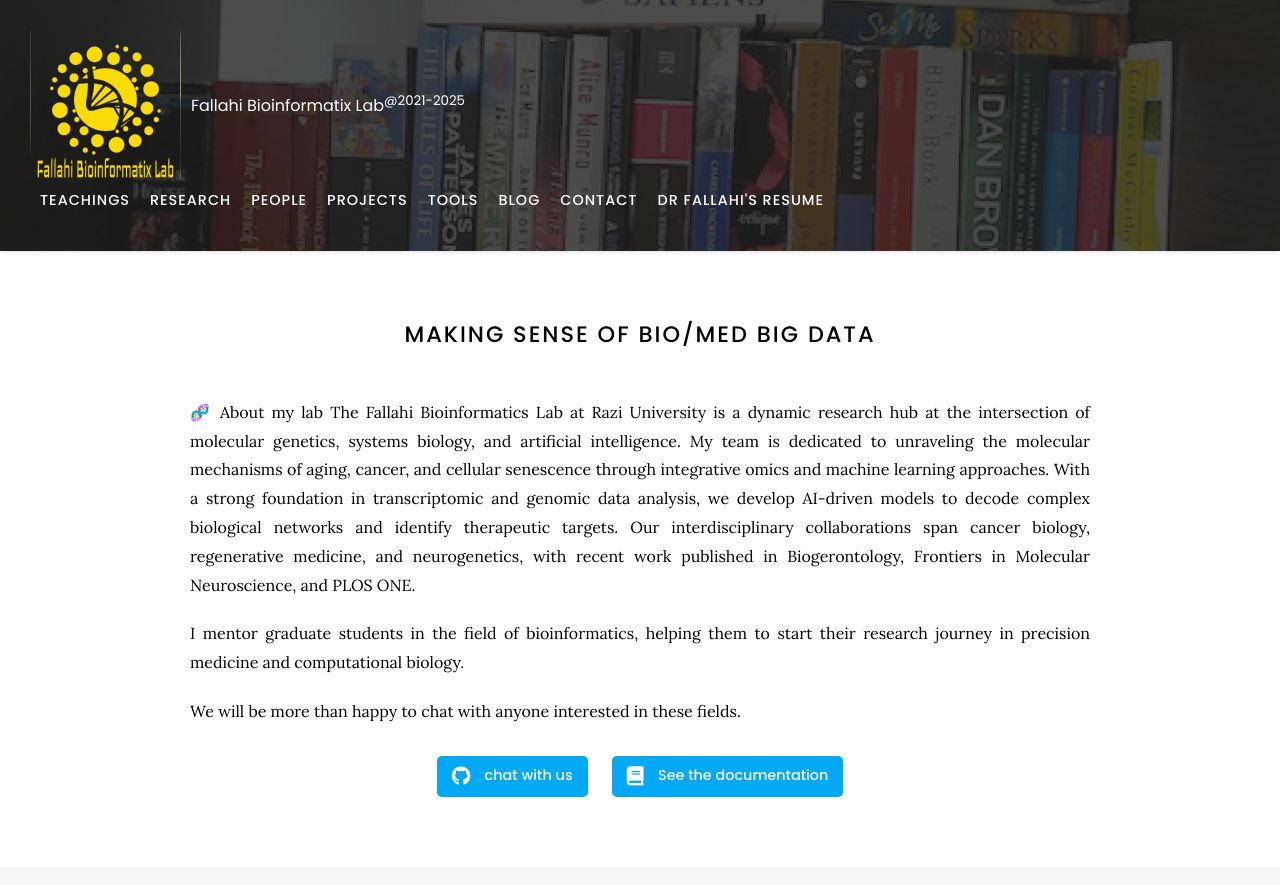
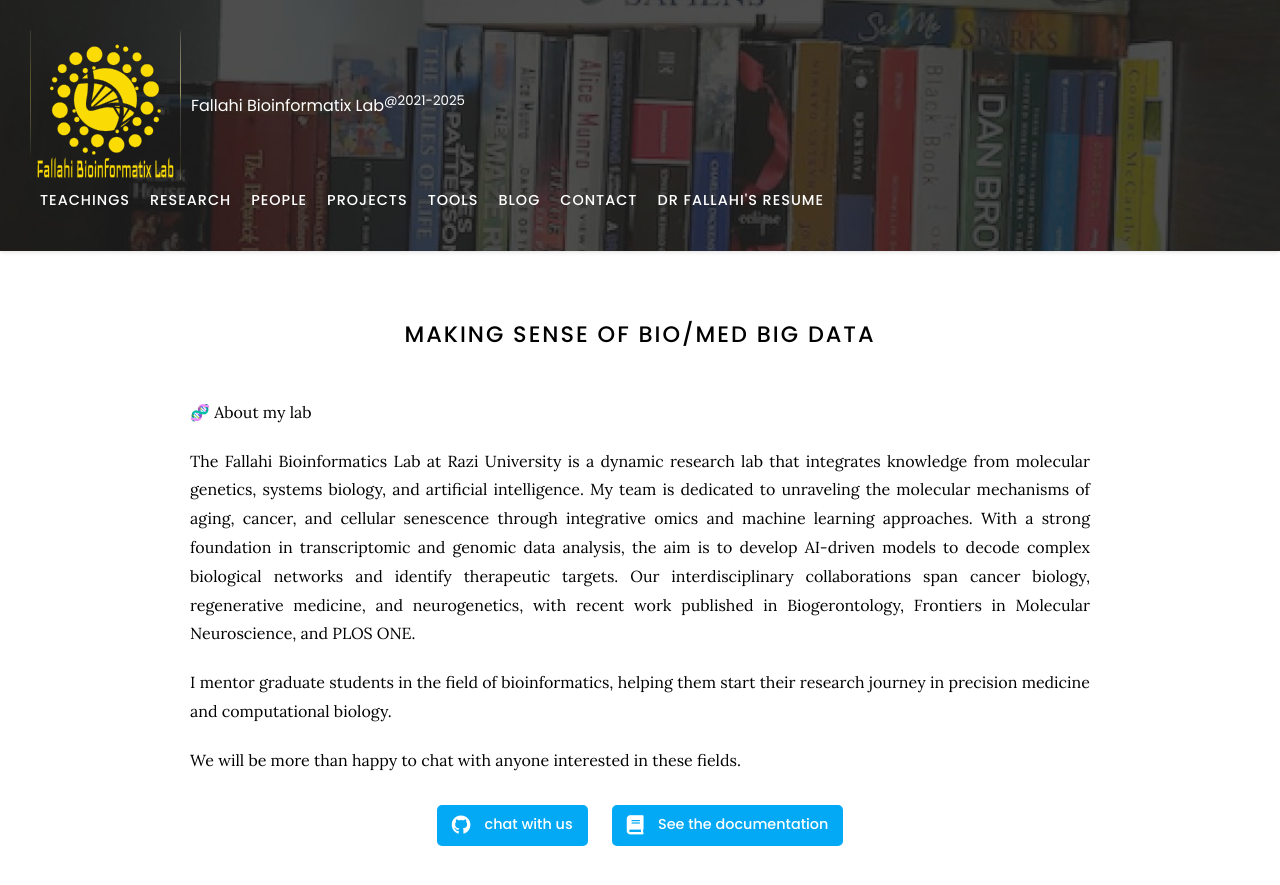
Before and after one commit to Hossein-Fallahi/Fallahi-Bioinformatics-Lab, a Jekyll site: the page built from index.md, in a window 1280 px wide and 900 px high. Shown: the top 885 px of the window. Built offline with Jekyll 4.4.1, drawn with Linux system fonts in a browser that asks for light colours; nearby versions of some CDN libraries.

Commit message:
Update index.md

```diff
--- a/index.md
+++ b/index.md
@@ -5,9 +5,10 @@ title: Home
 # Making sense of Bio/Med big data
 
 🧬 About my lab
-The Fallahi Bioinformatics Lab at Razi University is a dynamic research hub at the intersection of molecular genetics, systems biology, and artificial intelligence. My team is dedicated to unraveling the molecular mechanisms of aging, cancer, and cellular senescence through integrative omics and machine learning approaches. With a strong foundation in transcriptomic and genomic data analysis, we develop AI-driven models to decode complex biological networks and identify therapeutic targets. Our interdisciplinary collaborations span cancer biology, regenerative medicine, and neurogenetics, with recent work published in Biogerontology, Frontiers in Molecular Neuroscience, and PLOS ONE.
 
-I mentor graduate students in the field of bioinformatics, helping them to start their research journey in precision medicine and computational biology.
+The Fallahi Bioinformatics Lab at Razi University is a dynamic research lab that integrates knowledge from molecular genetics, systems biology, and artificial intelligence. My team is dedicated to unraveling the molecular mechanisms of aging, cancer, and cellular senescence through integrative omics and machine learning approaches. With a strong foundation in transcriptomic and genomic data analysis, the aim is to develop AI-driven models to decode complex biological networks and identify therapeutic targets. Our interdisciplinary collaborations span cancer biology, regenerative medicine, and neurogenetics, with recent work published in Biogerontology, Frontiers in Molecular Neuroscience, and PLOS ONE.
+
+I mentor graduate students in the field of bioinformatics, helping them start their research journey in precision medicine and computational biology.
 
 We will be more than happy to chat with anyone interested in these fields.
 
```
